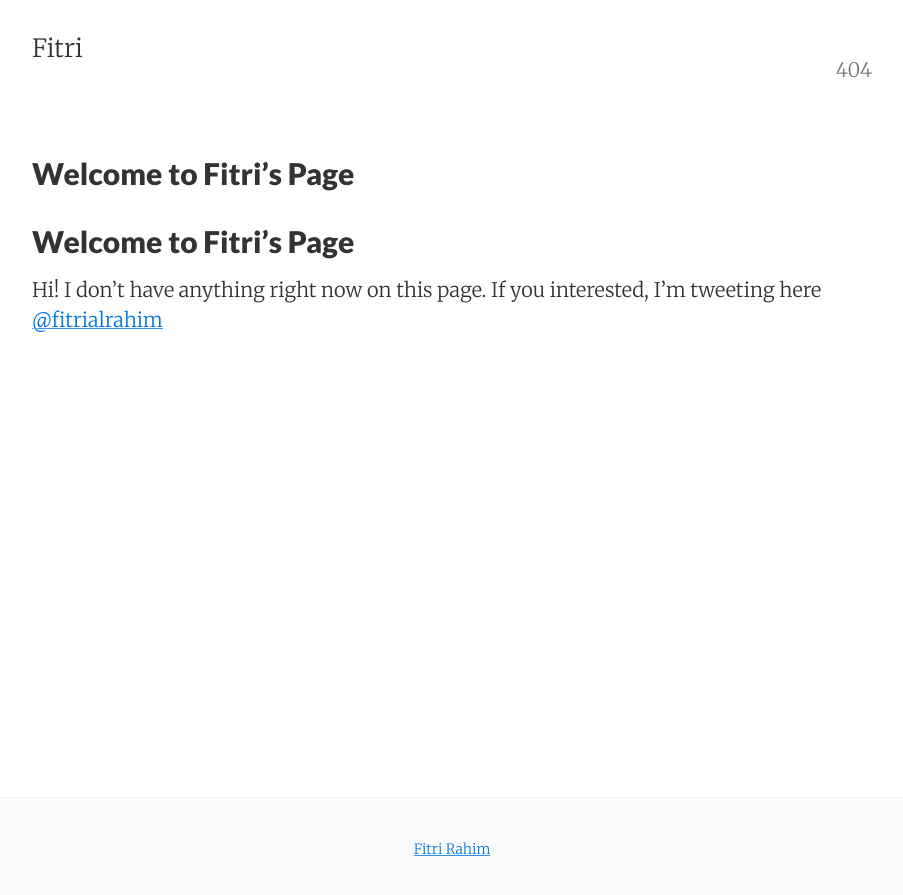
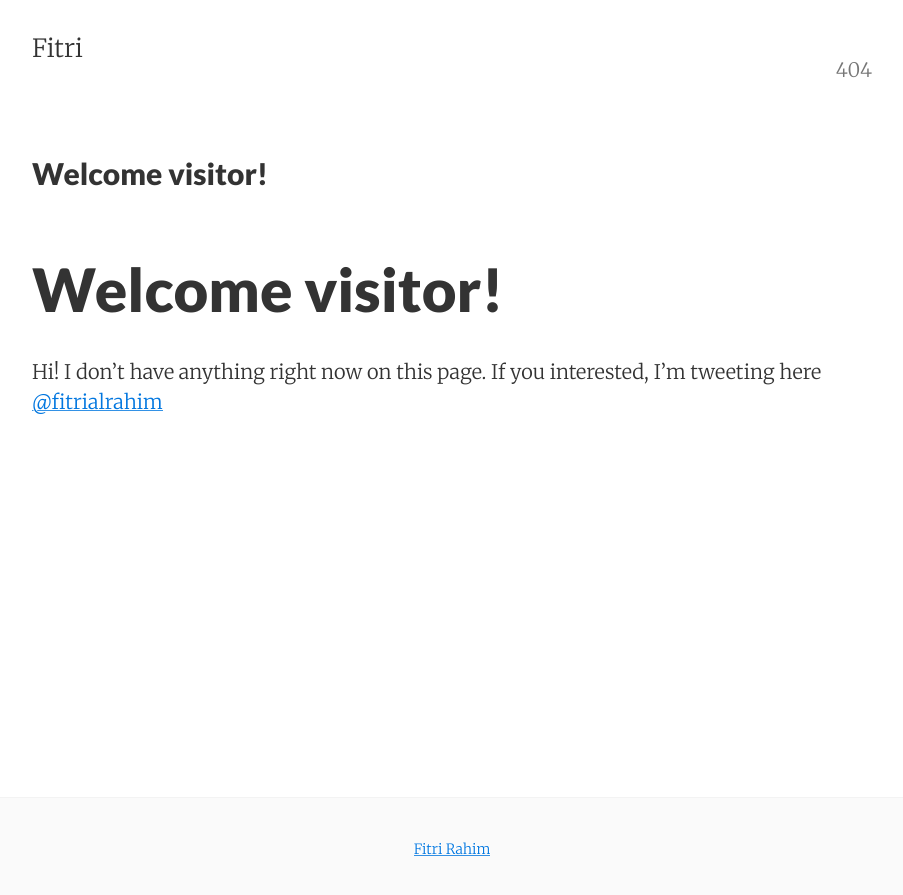
Before and after one commit to fitri/fitri.github.io, a Jekyll site: the page built from index.md, in a window 1280 px wide. Shown: the top 895 px of the page, without its empty margins (188-1091 px from the left). Built offline with Jekyll 4.4.1, drawn with Linux system fonts in a browser that asks for light colours; our own code applies the rules of GitHub Pages for plain Markdown files; the list of posts is cut into pages by our own code.

Commit message:
change better h1?

```diff
--- a/index.md
+++ b/index.md
@@ -1,3 +1,3 @@
-## Welcome to Fitri's Page
+# Welcome visitor!
 
 Hi! I don't have anything right now on this page. If you interested, I'm tweeting here [@fitrialrahim](https://twitter.com/fitrialrahim)
```
